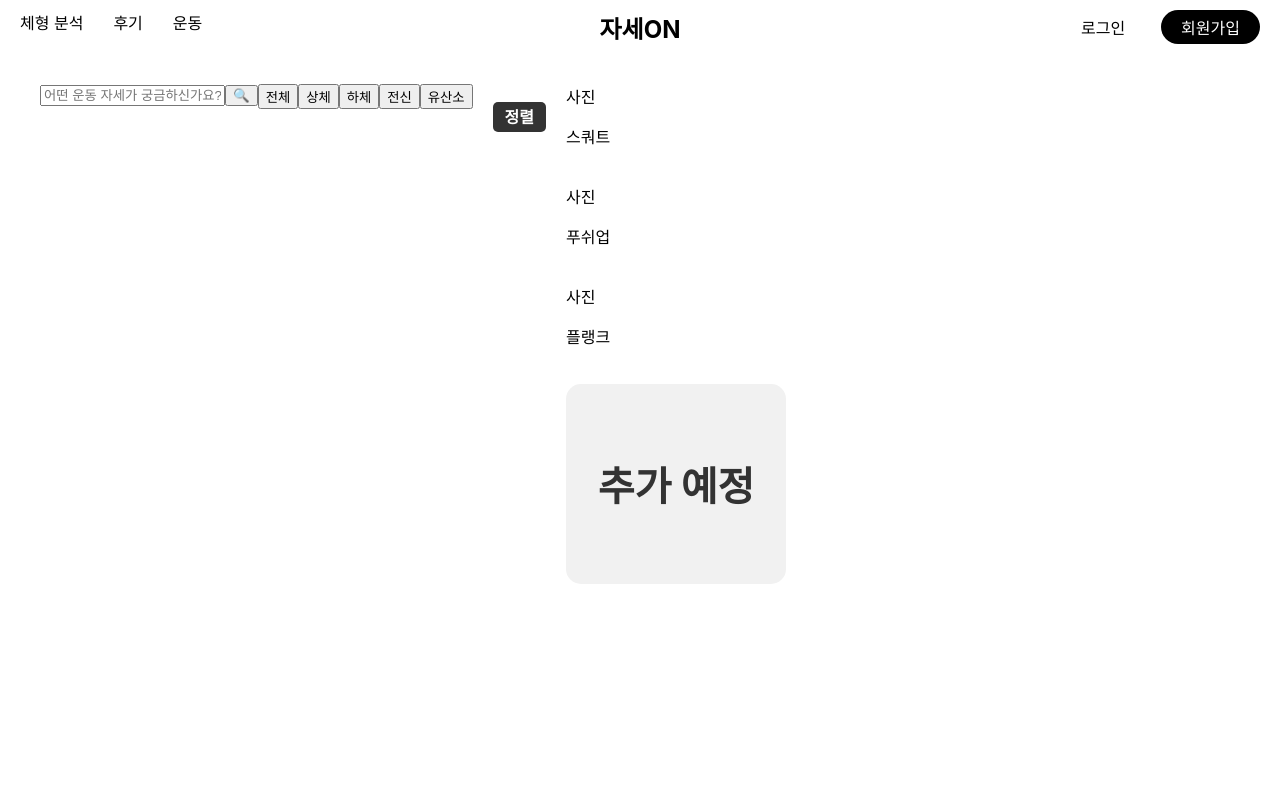
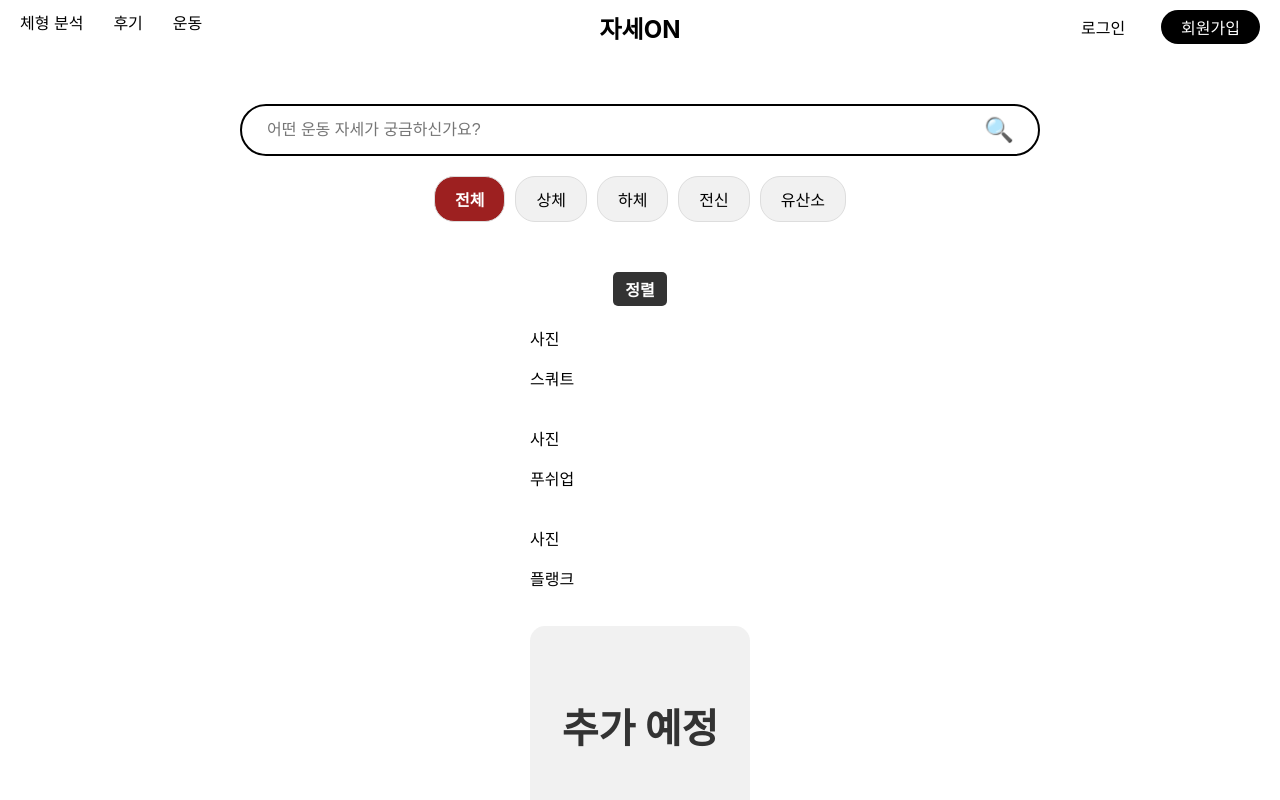
Before and after one commit to MinseouKim/Nullbrain, a React (Create React App) app in the folder typescript_01/: page /exercise in a window 1280 px wide. Shown: the top 800 px of the page. Built offline with nearby package versions, Linux system fonts and the light colour scheme.

Commit message:
re건일

```diff
--- a/typescript_01/src/pages/ExerciseItems.tsx
+++ b/typescript_01/src/pages/ExerciseItems.tsx
@@ -1,36 +1,87 @@
-import React, { useState } from 'react';
-import styled from 'styled-components';
-import Header from '../components/Header';
-import Footer from '../components/Footer';
-import ExerciseCard from '../components/ExerciseCard';
-import ExerciseModal from '../components/ExerciseModal';
-import { EXERCISE_DETAILS, type ExerciseDetail } from '../datas/data';
+import React, { useState } from "react";
+import styled from "styled-components";
+import Header from "../components/Header";
+import Footer from "../components/Footer";
+import ExerciseCard from "../components/ExerciseCard";
+import ExerciseModal from "../components/ExerciseModal";
+import { EXERCISE_DETAILS, type ExerciseDetail } from "../datas/data";
 
 const Container = styled.div`
   padding: 0;
   margin: 0;
-  height: 100vh;
+  min-height: 100vh;
 `;
 
 const Main = styled.main`
   max-width: 1200px;
   margin: 30px auto;
   display: flex;
+  flex-direction: column;
+  align-items: center;
 `;
 
+const SearchBar = styled.div`
+  position: relative;
+  max-width: 800px;
+  width: 100%;
+  margin: 20px auto;
+
+  input {
+    width: 100%;
+    padding: 15px 25px;
+    border: 2px solid #000;
+    border-radius: 30px;
+    font-size: 1rem;
+    box-sizing: border-box;
+  }
+
+  button {
+    position: absolute;
+    right: 20px;
+    top: 50%;
+    transform: translateY(-50%);
+    background: none;
+    border: none;
+    font-size: 1.5rem;
+    cursor: pointer;
+  }
+`;
+
+const FilterTabs = styled.div`
+  display: flex;
+  gap: 10px;
+  margin-bottom: 30px;
+  justify-content: center;
+`;
+
+const FilterButton = styled.button<{ active?: boolean }>`
+  padding: 10px 20px;
+  border: 1px solid #ddd;
+  border-radius: 20px;
+  background: ${({ active }) => (active ? "#9d2020" : "#f1f1f1")};
+  color: ${({ active }) => (active ? "#fff" : "#000")};
+  font-weight: ${({ active }) => (active ? "bold" : "normal")};
+  cursor: pointer;
+  font-size: 1rem;
+`;
+
+/* 정렬 */
 const SortBar = styled.div`
+  display: flex;
+  align-items: center;
   gap: 15px;
   margin: 20px;
 `;
 
 const SortLabel = styled.span`
-  background-color: #333;
+  background: #333;
   color: white;
   padding: 5px 12px;
   border-radius: 5px;
   font-weight: bold;
 `;
 
+/* 운동 카드 */
 const ExerciseGrid = styled.div`
   display: grid;
   grid-template-columns: repeat(auto-fill, minmax(220px, 1fr));
@@ -39,7 +90,7 @@ const ExerciseGrid = styled.div`
 
 const ExerciseCardBox = styled.div`
   border-radius: 15px;
-  background-color: #f1f1f1;
+  background: #f1f1f1;
   text-align: center;
   overflow: hidden;
 `;
@@ -57,13 +108,14 @@ const ImagePlaceholder = styled.div`
 
 const ExerciseItems = () => {
   const [isModalOpen, setIsModalOpen] = useState(false);
-  const [selectedExercise, setSelectedExercise] = useState<ExerciseDetail | null>(null);
+  const [selectedExercise, setSelectedExercise] =
+    useState<ExerciseDetail | null>(null);
 
-  const [activeTab, setActiveTab] = useState('전체');
-  const tabs = ['전체', '상체', '하체', '전신', '유산소'];
+  const [activeTab, setActiveTab] = useState("전체");
+  const tabs = ["전체", "상체", "하체", "전신", "유산소"];
 
   const handleCardClick = (exerciseId: number) => {
-    const exercise = EXERCISE_DETAILS.find(ex => ex.id === exerciseId);
+    const exercise = EXERCISE_DETAILS.find((ex) => ex.id === exerciseId);
     if (exercise) {
       setSelectedExercise(exercise);
       setIsModalOpen(true);
@@ -80,24 +132,27 @@ const ExerciseItems = () => {
       <Header />
       <Container>
         <Main>
-        <div className="search-bar">
+          <SearchBar>
             <input type="text" placeholder="어떤 운동 자세가 궁금하신가요?" />
             <button>🔍</button>
-        </div>
-        <div className="filter-tabs">
+          </SearchBar>
+
+          <FilterTabs>
             {tabs.map((tab) => (
-            <button
+              <FilterButton
                 key={tab}
-              className={activeTab === tab ? 'active' : ''}
+                active={activeTab === tab}
                 onClick={() => setActiveTab(tab)}
               >
                 {tab}
-            </button>
+              </FilterButton>
             ))}
-        </div>
+          </FilterTabs>
+
           <SortBar>
             <SortLabel>정렬</SortLabel>
           </SortBar>
+
           <ExerciseGrid>
             {EXERCISE_DETAILS.map((exercise) => (
               <ExerciseCard
@@ -111,6 +166,7 @@ const ExerciseItems = () => {
             </ExerciseCardBox>
           </ExerciseGrid>
         </Main>
+
         <ExerciseModal
           isOpen={isModalOpen}
           onClose={handleCloseModal}
```
Lines whose indentation alone changed are shown as unchanged.
